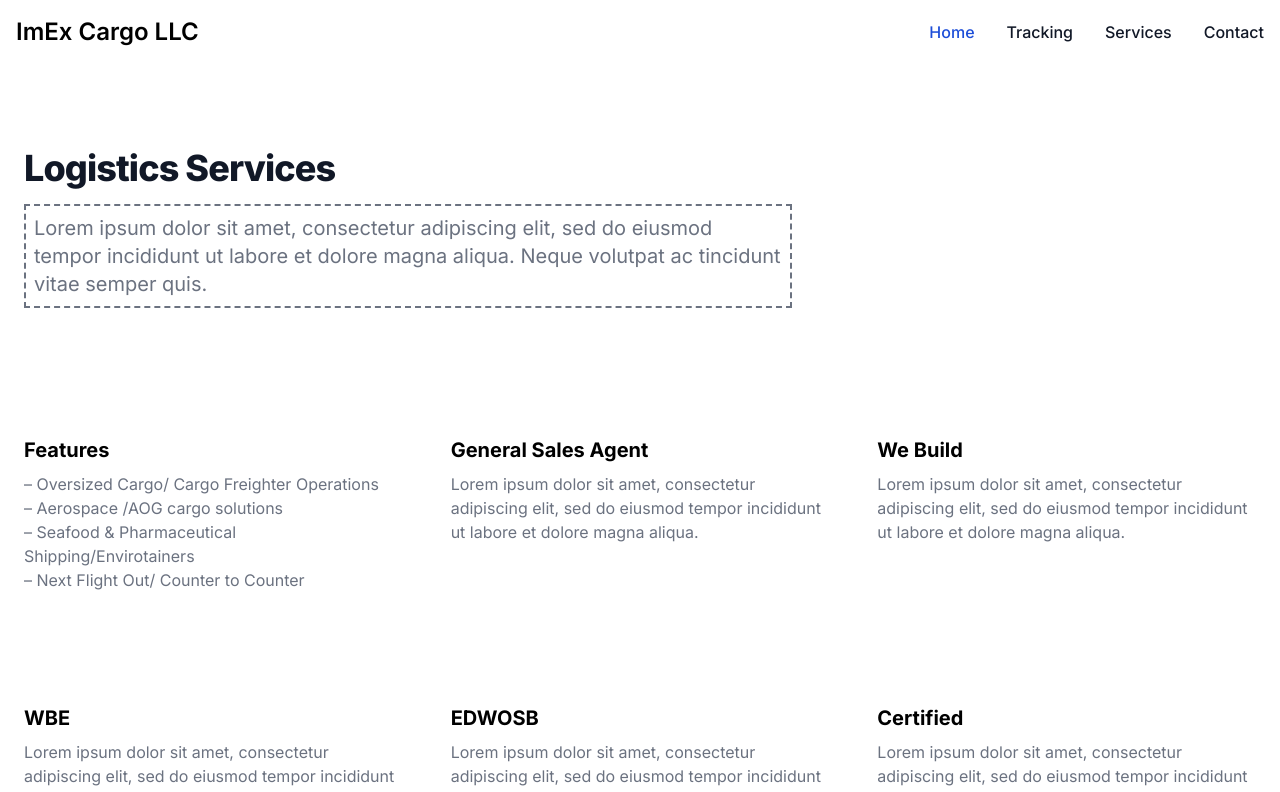
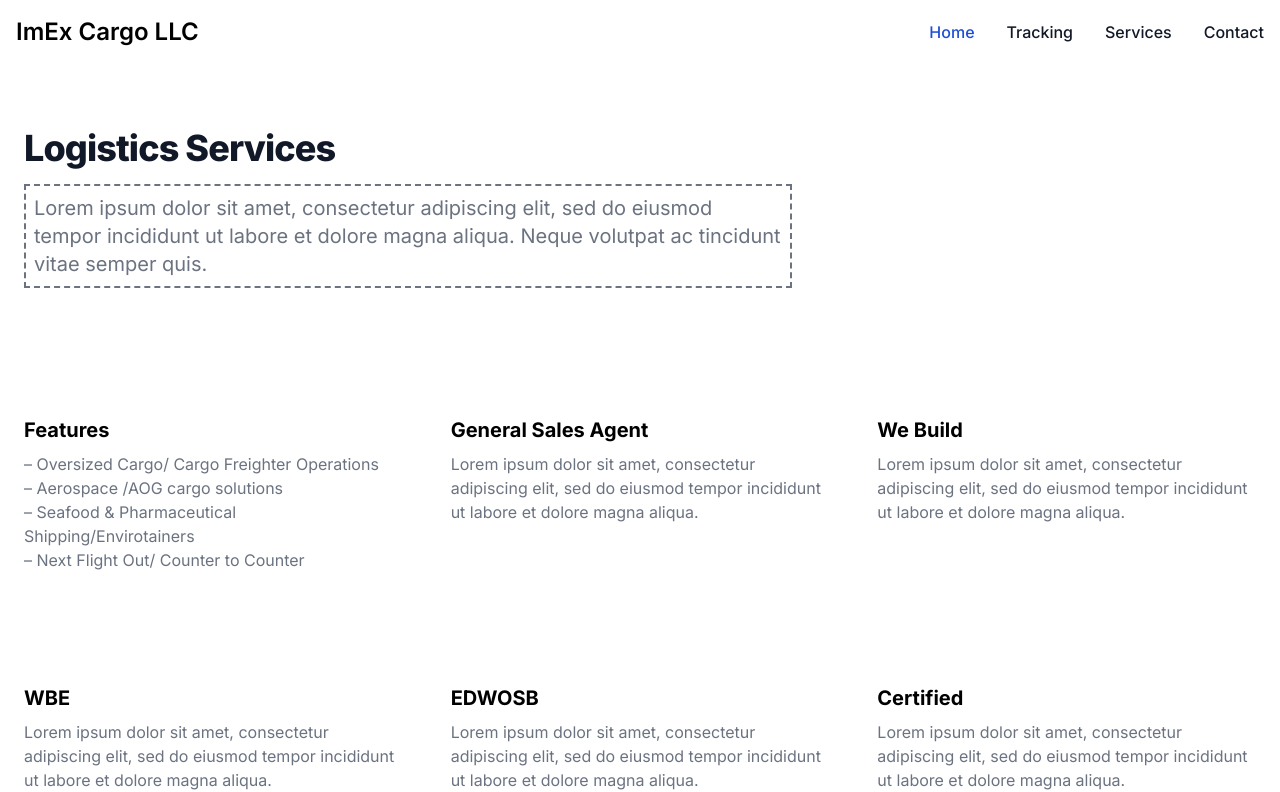
Before and after one commit to LeserraJ/ImEx_Cargo_LLC, a Next.js app: page /services_ in a window 1280 px wide. Shown: the top 792 px of the page. Built offline with nearby package versions, Linux system fonts and the light colour scheme.

Commit message:
fixing bugs

```diff
--- a/src/app/services_/page.tsx
+++ b/src/app/services_/page.tsx
@@ -4,7 +4,7 @@ export default function Services() {
   return (
     <>
       <NavBar />
-      <div id="services_"className="dark:bg-gray-900 h-full mt-5">
+      <div id="services_"className="dark:bg-gray-900 h-full ">
         <section className="bg-white dark:bg-gray-900">
           <div className="py-8 px-4 mx-auto max-w-screen-xl sm:py-16 lg:px-6">
             <div className="max-w-screen-md mb-8 lg:mb-16">
```
